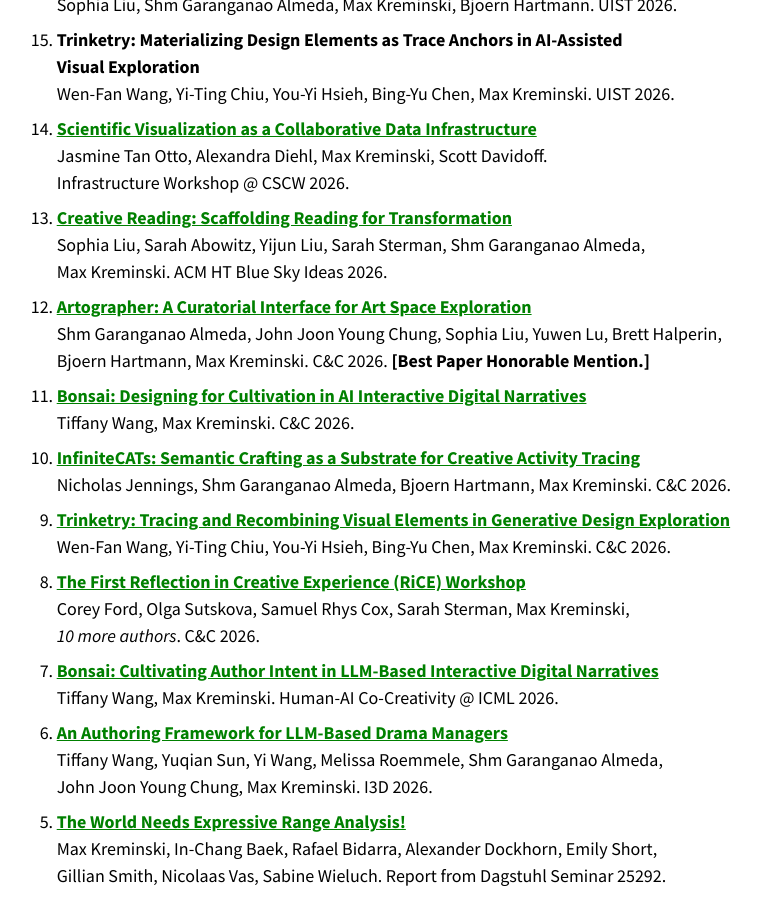
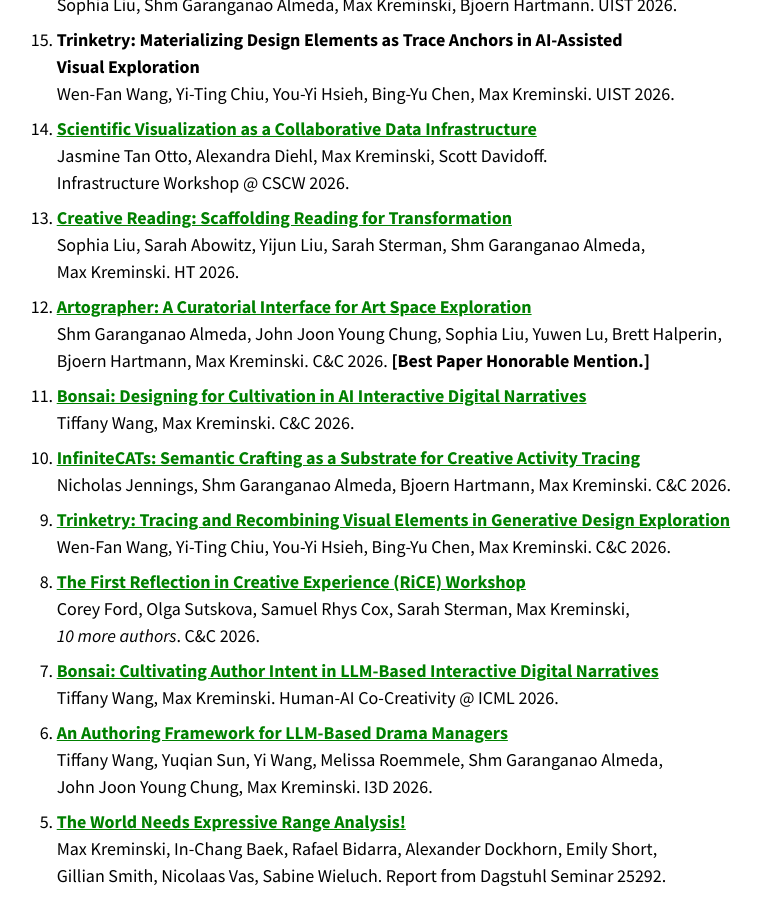
Before and after one commit to mkremins/mkremins.github.io, a Jekyll site: the page built from publications/index.html, in a window 1280 px wide and 900 px high, scrolled down 697 px. Shown: the whole window, without its empty margins (245-1006 px from the left). Built offline with Jekyll 4.4.1, drawn with Linux system fonts in a browser that asks for light colours.

Commit message:
Make HT venue consistent with others

```diff
--- a/_data/publications.json
+++ b/_data/publications.json
@@ -39,7 +39,7 @@
   "url": "https://arxiv.org/abs/2606.04308",
   "authors": ["Sophia Liu", "Sarah Abowitz", "Yijun Liu", "Sarah Sterman", "Shm Garanganao Almeda", "Max Kreminski"],
   "year": "2026",
-  "venue": "ACM HT Blue Sky Ideas",
+  "venue": "HT",
   "pubtype": "full",
 },
 {
```
